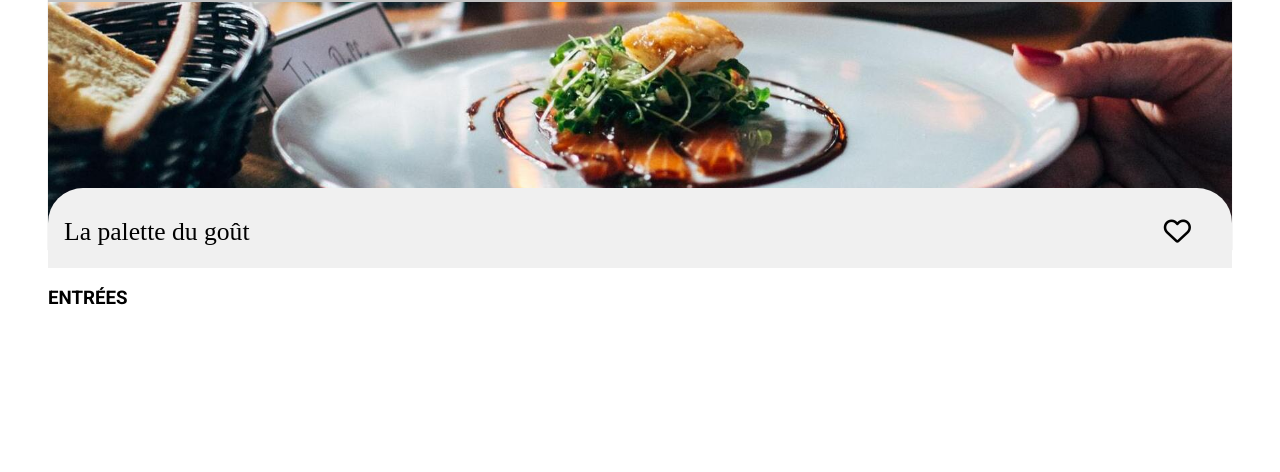
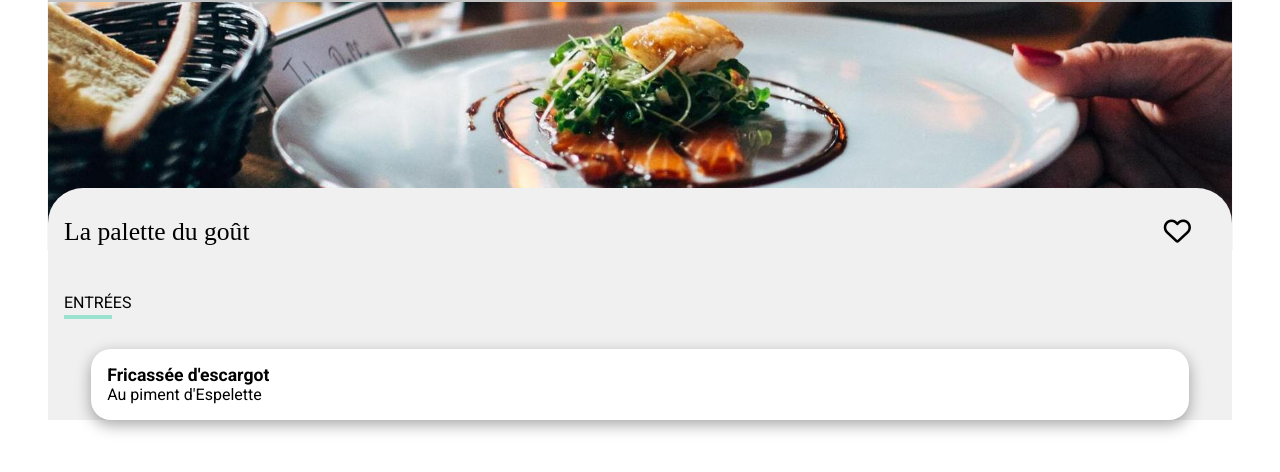
Before and after one commit to GennGur/GennGur.github.io, a website: page menu1.html in a window 1280 px wide. Shown: the part 66-538 px from the top of the page. Drawn offline with Linux system fonts and the light colour scheme; a web font is replaced by a local one.

Commit message:
add card on menu

```diff
--- a/menu1.html
+++ b/menu1.html
@@ -26,6 +26,12 @@
         <div class="menus">
             <section class="menucore">
                 <h3 class="menucore__title">ENTRÉES</h3>
+                <section class="menuitem delay-0">
+                    <section class="menuitem__head">
+                        <h4 class="menuitem__title">Fricassée d'escargot</h4>
+                        <p class="menuitem__info">Au piment d'Espelette</p>
+                    </section>
+                </section>
             </section>
         </div>
     </div>
--- a/scss/layouts/menu.scss
+++ b/scss/layouts/menu.scss
@@ -22,6 +22,7 @@
         padding: 0.5rem 1rem 0 1rem;
         position: relative;
         z-index: 1;
+        margin-bottom: 0;
 
         .menu__title{
             @include typo-menu-title;
@@ -61,4 +62,59 @@
             }
         }
     }
+
+    .menus{
+        background-color: #f0f0f0;
+        margin-top: 0;
+
+        .menucore{
+
+            .menucore__title{
+                margin: 0;
+                margin-left: 16px;
+                position: relative;
+                padding-bottom: 7px;
+                @include typo-text;
+                margin-bottom: 30px;
+                padding-top: 25px;
+                &::after{
+                    content:"";
+                    width: 3rem;
+                    height: 0.25rem;
+                    background-color:$tertiary-color;
+                    position: absolute;
+                    left: 0;
+                    bottom: 0;
+                }
+            }
+
+            .menuitem{
+                background-color: #ffff;
+                display: flex;
+                border-radius: 20px;
+                overflow: hidden;
+                @include box-shadow;
+                width: 90%;
+                margin: auto;
+                padding: 16px;
+
+                .menuitem__title{
+                    @include typo-text-bold;
+                    margin: 0;
+                    white-space: nowrap;
+                    text-overflow: ellipsis;
+                    overflow: hidden;
+                }
+
+                .menuitem__info{
+                    @include typo-text;
+                    margin: 0;
+                    white-space: nowrap;
+                    text-overflow: ellipsis;
+                    overflow: hidden;
+
+                }
+            }
+        }
+    }
 }
--- a/scss/pages/card.scss
+++ b/scss/pages/card.scss
@@ -27,20 +27,21 @@
         .card-news{
             &::before{
                 content: "Nouveau";
-                display: flex;
                 background-color: $tertiary-color;
                 position: absolute;
                 padding: 5px 13px;
                 @include typo-text;
                 border-radius: 5%;
-                margin-left: 60%;
-                margin-top: 20px;
+                right: 3.5rem;
+                margin-top: 15px;
+                margin-right: 10px;
                 color: $tertiary-color-dark;
                 font-weight: bold;
                 justify-content: center;
                 animation: shake 0.82s cubic-bezier(.36,.07,.19,.97) both;
                 @media (min-width:992px){
-                    margin-left: 345px;
+                    right: auto;
+                    margin-left: 15px;
                 }
             }
         }
--- a/scss/pages/home.scss
+++ b/scss/pages/home.scss
@@ -80,6 +80,7 @@
             margin-bottom: 8%;
             padding: 13px;
             transition: 250ms;
+            white-space: nowrap;
             &:hover{
                 background-color: $primary-color-extralight;
                 .fa-sharp,.fa-solid{
--- a/scss/utils/mixins.scss
+++ b/scss/utils/mixins.scss
@@ -16,6 +16,7 @@
 @mixin typo-text {
     font-size: 1em;
     color: black;
+    font-weight: normal;
 }
 @mixin typo-text-bold {
     font-size: 1.1em;
```
Also changed, not shown: public/style.css, 1 other file.
